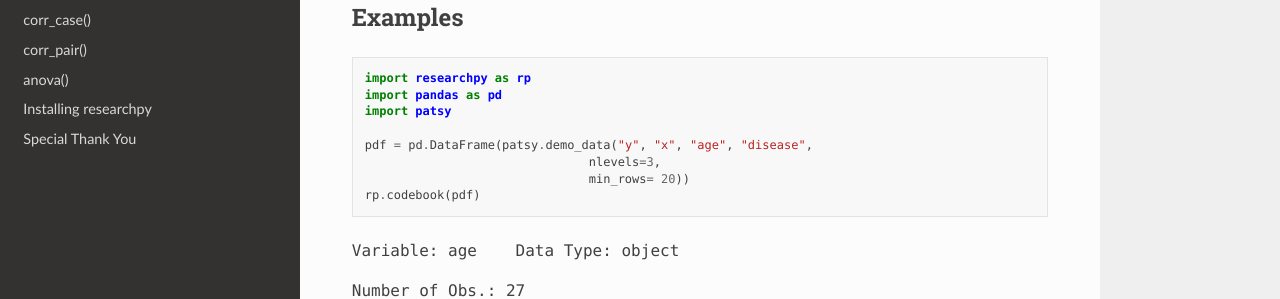
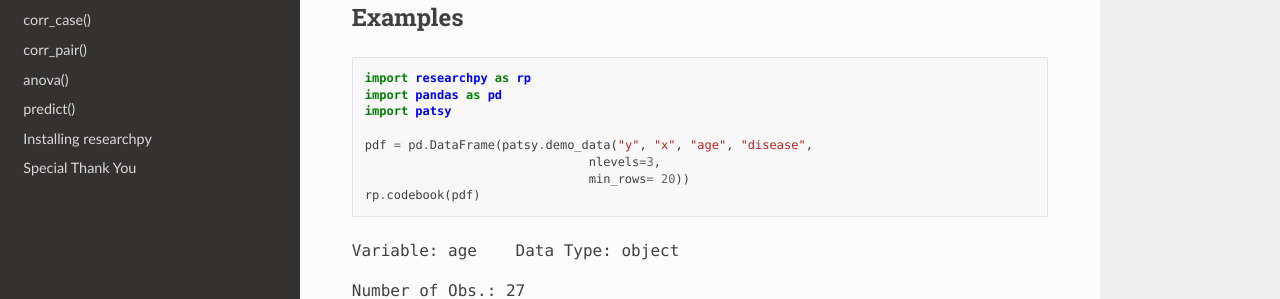
Before and after one commit to researchpy/documentation, a Sphinx documentation site: the page built from source/codebook_documentation.rst, in a window 1280 px wide. Shown: the part 455-754 px from the top of the page. Built offline with Sphinx 7.4.7 and the Read the Docs theme 2.0.0, drawn with Linux system fonts in a browser that asks for light colours; pages that are not in the unit, such as notebooks, are missing from menus.

Commit message:
Update index.rst

```diff
--- a/source/index.rst
+++ b/source/index.rst
@@ -47,6 +47,6 @@
    corr_case_documentation
    corr_pair_documentation
    anova_documentation
-   predict.documentation
+   predict_documentation
    install
    thanks
```
